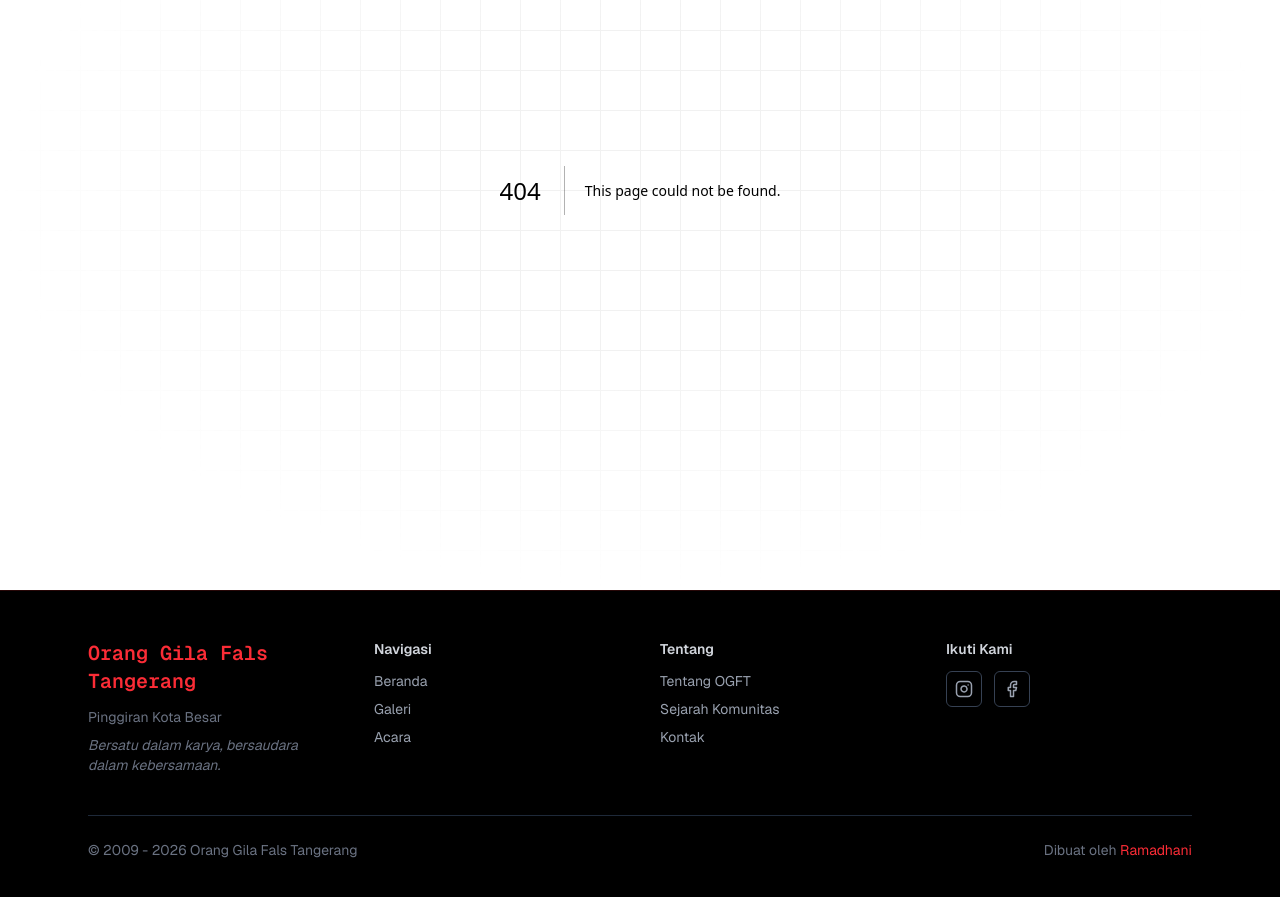
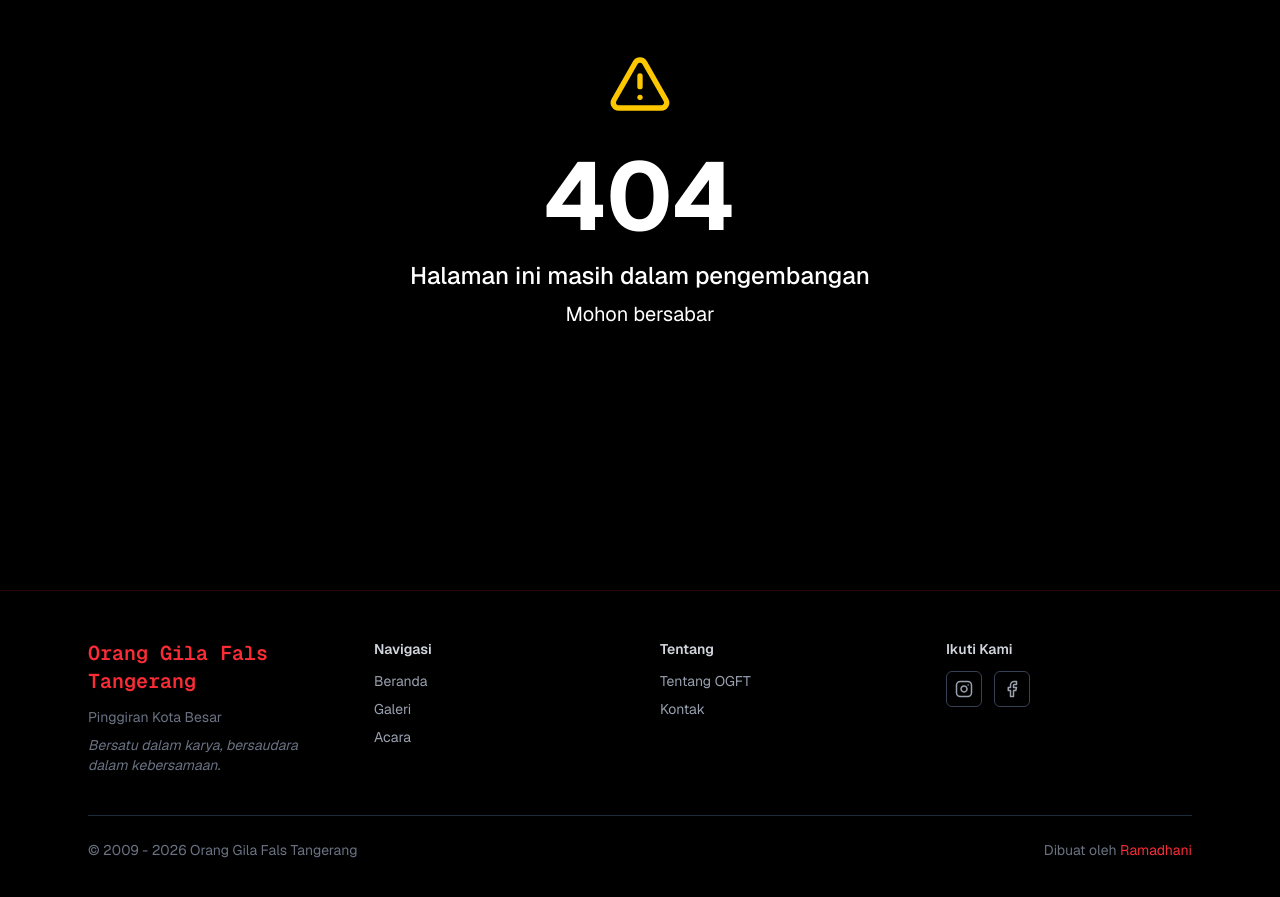
Before and after one commit to heybyben/ogft_web, a Next.js app: page /galeri in a window 1280 px wide. Before the commit this address had no page. Shown: the part 299-1196 px from the top of the page. Built offline with nearby package versions, Linux system fonts and the light colour scheme.

Commit message:
feat: improve navbar and footer
Change-Id: I47600610a1b4cbafb8cc58200316ad504ca7c364

```diff
--- a/app/components/Footer.jsx
+++ b/app/components/Footer.jsx
@@ -1,3 +1,5 @@
+"use client";
+import Link from "next/link";
 import { Facebook, Instagram } from "lucide-react";
 
 export default function Footer() {
@@ -7,50 +9,55 @@ export default function Footer() {
     <footer className="border-t border-red-900/30 bg-black text-gray-400">
       <div className="max-w-6xl mx-auto px-6 py-12">
         <div className="grid grid-cols-1 md:grid-cols-4 gap-10">
+          {/* Tentang Komunitas */}
           <div>
             <h3 className="text-xl font-semibold font-mono text-red-500">
               Orang Gila Fals Tangerang
             </h3>
-            <p className="text-sm mt-3 text-gray-500">
-              Pinggiran Kota Besar
-            </p>
+            <p className="text-sm mt-3 text-gray-500">Pinggiran Kota Besar</p>
             <p className="text-sm mt-2 italic text-gray-500">
               Bersatu dalam karya, bersaudara dalam kebersamaan.
             </p>
           </div>
 
+          {/* Navigasi */}
           <div>
             <h4 className="text-sm font-semibold text-gray-300 mb-3">
               Navigasi
             </h4>
             <ul className="space-y-2 text-sm">
-              <li className="hover:text-red-400 cursor-pointer">Beranda</li>
-              <li className="hover:text-red-400 cursor-pointer">Galeri</li>
-              <li className="hover:text-red-400 cursor-pointer">Acara</li>
-            </ul>
-          </div>
-
-          <div>
-            <h4 className="text-sm font-semibold text-gray-300 mb-3">
-              Tentang
-            </h4>
-            <ul className="space-y-2 text-sm">
-              <li className="hover:text-red-400 cursor-pointer">
-                Tentang OGFT
+              <li>
+                <Link href="/" className="hover:text-red-400 transition">Beranda</Link>
               </li>
-              <li className="hover:text-red-400 cursor-pointer">
-                Sejarah Komunitas
+              <li>
+                <Link href="/galeri" className="hover:text-red-400 transition">Galeri</Link>
               </li>
-              <li className="hover:text-red-400 cursor-pointer">
-                Kontak
+              <li>
+                <Link href="/event" className="hover:text-red-400 transition">Acara</Link>
               </li>
             </ul>
           </div>
 
+          {/* Tentang */}
           <div>
-            <h4 className="text-sm font-semibold text-gray-300 mb-3">
-              Ikuti Kami
-            </h4>
+            <h4 className="text-sm font-semibold text-gray-300 mb-3">Tentang</h4>
+            <ul className="space-y-2 text-sm">
+              <li>
+                <Link href="/tentang" className="hover:text-red-400 transition">
+                  Tentang OGFT
+                </Link>
+              </li>
+              <li>
+                <Link href="/kontak" className="hover:text-red-400 transition">
+                  Kontak
+                </Link>
+              </li>
+            </ul>
+          </div>
+
+          {/* Ikuti Kami */}
+          <div>
+            <h4 className="text-sm font-semibold text-gray-300 mb-3">Ikuti Kami</h4>
             <div className="flex gap-3">
               <a
                 href="https://instagram.com/ogft_tangerang"
@@ -72,6 +79,7 @@ export default function Footer() {
           </div>
         </div>
 
+        {/* Copyright */}
         <div className="border-t border-gray-800 mt-10 pt-6 flex flex-col md:flex-row justify-between text-sm text-gray-500">
           <p>© 2009 - {year} Orang Gila Fals Tangerang</p>
           <p>
--- a/app/components/Navbar.jsx
+++ b/app/components/Navbar.jsx
@@ -1,5 +1,6 @@
 "use client";
 import { useState } from "react";
+import Link from "next/link";
 
 export default function Navbar() {
   const [open, setOpen] = useState(false);
@@ -7,16 +8,17 @@ export default function Navbar() {
   return (
     <nav className="flex justify-between items-center p-6 border-b border-red-900 relative z-50 bg-black/80">
       {/* Logo */}
-      <h1 className="flex items-center font-bold text-lg text-white space-x-2">
+      <Link href="/" className="flex items-center font-bold text-lg text-white space-x-2">
         <img src="/icon.png" alt="OGFT Logo" className="w-8 h-8 object-contain invert" />
         <span>OGFT</span>
-      </h1>
+      </Link>
 
       {/* Desktop Menu */}
       <div className="hidden md:flex space-x-6 items-center text-white">
-        <a href="#" className="hover:text-red-500 transition">Beranda</a>
-        <a href="#" className="hover:text-red-500 transition">Galeri</a>
-        <a href="#" className="hover:text-red-500 transition">Acara</a>
+        <Link href="/" className="hover:text-red-500 transition">Beranda</Link>
+        <Link href="/galeri" className="hover:text-red-500 transition">Galeri</Link>
+        <Link href="/event" className="hover:text-red-500 transition">Acara</Link>
+        <Link href="/tentang" className="hover:text-red-500 transition">Tentang</Link>
         <a
           href="https://chat.whatsapp.com/DUSv1EPryUsDQ4agkWUOKJ"
           target="_blank"
@@ -40,9 +42,10 @@ export default function Navbar() {
       {/* Mobile Menu Overlay */}
       {open && (
         <div className="absolute top-0 left-0 w-full h-screen bg-black/90 flex flex-col justify-center items-center space-y-6 text-white text-lg">
-          <a href="#" className="hover:text-red-500 transition">Beranda</a>
-          <a href="#" className="hover:text-red-500 transition">Galeri</a>
-          <a href="#" className="hover:text-red-500 transition">Acara</a>
+          <Link href="/" onClick={() => setOpen(false)} className="hover:text-red-500 transition">Beranda</Link>
+          <Link href="/galeri" onClick={() => setOpen(false)} className="hover:text-red-500 transition">Galeri</Link>
+          <Link href="/event" onClick={() => setOpen(false)} className="hover:text-red-500 transition">Acara</Link>
+          <Link href="/tentang" onClick={() => setOpen(false)} className="hover:text-red-500 transition">Tentang</Link>
           <a
             href="https://chat.whatsapp.com/DUSv1EPryUsDQ4agkWUOKJ"
             target="_blank"
--- /dev/null
+++ b/app/galeri/page.jsx
@@ -0,0 +1,25 @@
+"use client";
+
+import { AlertTriangle } from "lucide-react";
+
+export default function GaleriPage() {
+    return (
+        <div className="min-h-screen flex flex-col items-center justify-center bg-black px-6 text-center">
+            {/* Warning Icon */}
+            <AlertTriangle className="w-16 h-16 text-yellow-400 mb-8" />
+
+            {/* 404 */}
+            <h1 className="text-6xl md:text-8xl font-bold text-white mb-4">
+                404
+            </h1>
+
+            {/* Pesan */}
+            <p className="text-white text-xl md:text-2xl font-medium mb-2">
+                Halaman ini masih dalam pengembangan
+            </p>
+            <p className="text-white text-lg md:text-xl">
+                Mohon bersabar
+            </p>
+        </div>
+    );
+}
--- /dev/null
+++ b/app/tentang/page.jsx
@@ -0,0 +1,25 @@
+"use client";
+
+import { AlertTriangle } from "lucide-react";
+
+export default function TentangPage() {
+    return (
+        <div className="min-h-screen flex flex-col items-center justify-center bg-black px-6 text-center">
+            {/* Warning Icon */}
+            <AlertTriangle className="w-16 h-16 text-yellow-400 mb-8" />
+
+            {/* 404 */}
+            <h1 className="text-6xl md:text-8xl font-bold text-white mb-4">
+                404
+            </h1>
+
+            {/* Pesan */}
+            <p className="text-white text-xl md:text-2xl font-medium mb-2">
+                Halaman ini masih dalam pengembangan
+            </p>
+            <p className="text-white text-lg md:text-xl">
+                Mohon bersabar
+            </p>
+        </div>
+    );
+}
```
Lines whose indentation alone changed are shown as unchanged.
